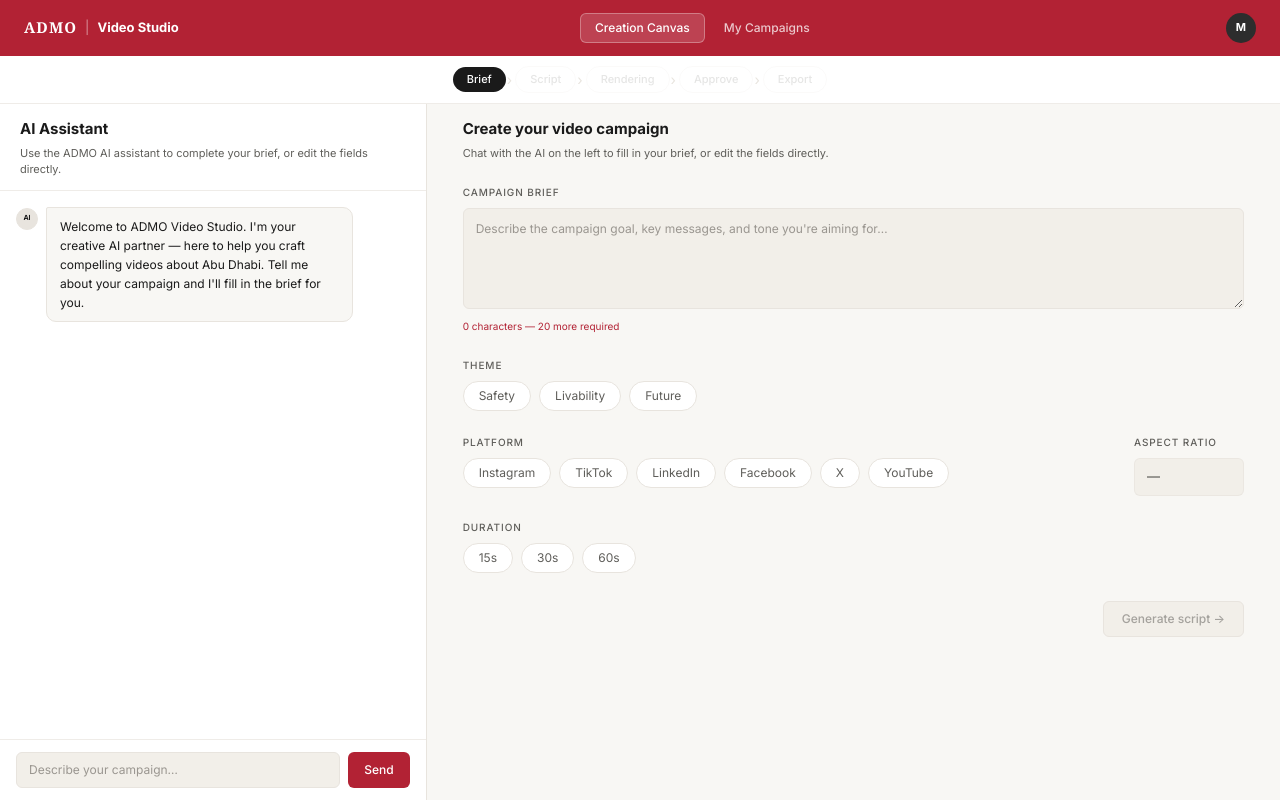
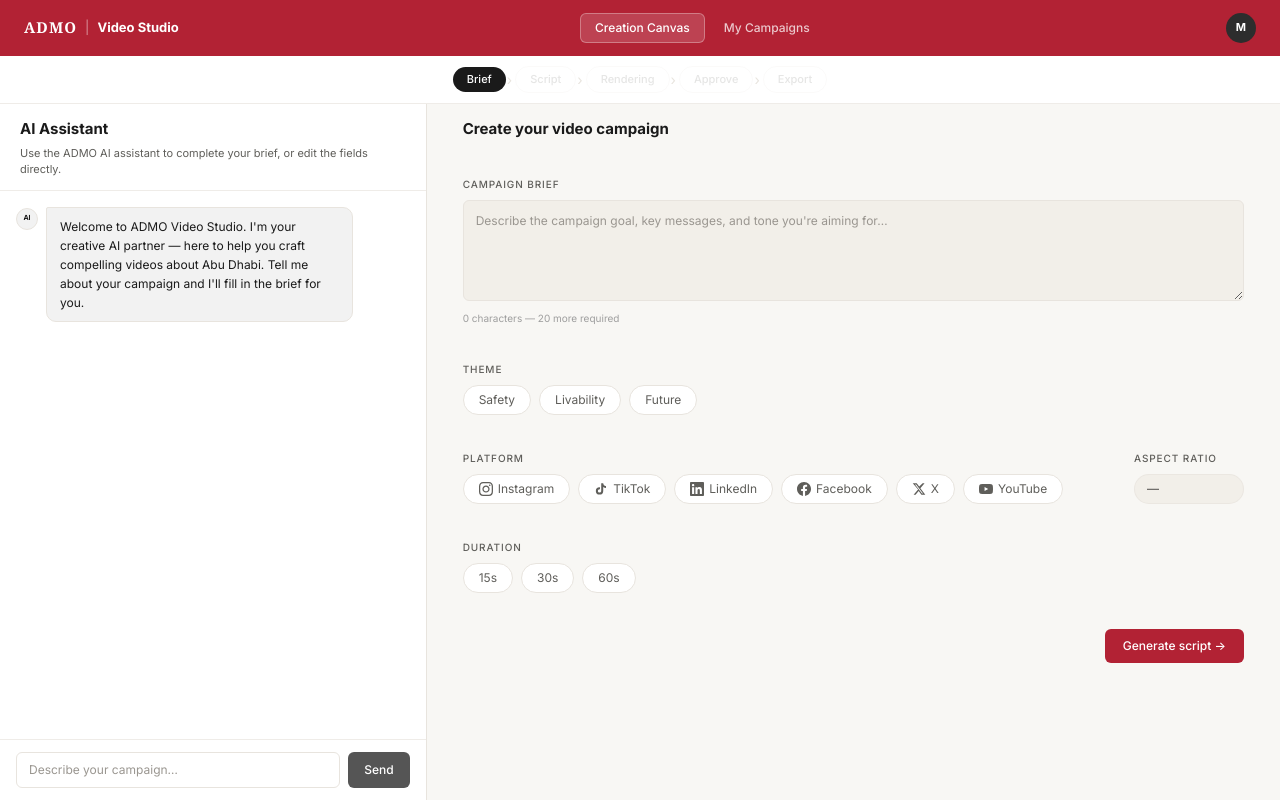
Before and after one commit to anojan-va/admo-video-studio, a Next.js app: page / in a window 1280 px wide. Built offline with nearby package versions, Linux system fonts and the light colour scheme.

Commit message:
FE changes till Approve screen

```diff
--- a/app/page.tsx
+++ b/app/page.tsx
@@ -29,6 +29,14 @@
 
 const THEMES    = ['Safety', 'Livability', 'Future'] as const
 const PLATFORMS = ['Instagram', 'TikTok', 'LinkedIn', 'Facebook', 'X', 'YouTube'] as const
+const PLATFORM_ICONS: Record<string, React.ReactNode> = {
+  Instagram: <svg width="14" height="14" viewBox="0 0 24 24" fill="currentColor"><path d="M12 2.163c3.204 0 3.584.012 4.85.07 3.252.148 4.771 1.691 4.919 4.919.058 1.265.069 1.645.069 4.849 0 3.205-.012 3.584-.069 4.849-.149 3.225-1.664 4.771-4.919 4.919-1.266.058-1.644.07-4.85.07-3.204 0-3.584-.012-4.849-.07-3.26-.149-4.771-1.699-4.919-4.92-.058-1.265-.07-1.644-.07-4.849 0-3.204.013-3.583.07-4.849.149-3.227 1.664-4.771 4.919-4.919 1.266-.057 1.645-.069 4.849-.069zm0-2.163c-3.259 0-3.667.014-4.947.072-4.358.2-6.78 2.618-6.98 6.98-.059 1.281-.073 1.689-.073 4.948 0 3.259.014 3.668.072 4.948.2 4.358 2.618 6.78 6.98 6.98 1.281.058 1.689.072 4.948.072 3.259 0 3.668-.014 4.948-.072 4.354-.2 6.782-2.618 6.979-6.98.059-1.28.073-1.689.073-4.948 0-3.259-.014-3.667-.072-4.947-.196-4.354-2.617-6.78-6.979-6.98-1.281-.059-1.69-.073-4.949-.073zm0 5.838c-3.403 0-6.162 2.759-6.162 6.162s2.759 6.163 6.162 6.163 6.162-2.759 6.162-6.163c0-3.403-2.759-6.162-6.162-6.162zm0 10.162c-2.209 0-4-1.79-4-4 0-2.209 1.791-4 4-4s4 1.791 4 4c0 2.21-1.791 4-4 4zm6.406-11.845c-.796 0-1.441.645-1.441 1.44s.645 1.44 1.441 1.44c.795 0 1.439-.645 1.439-1.44s-.644-1.44-1.439-1.44z"/></svg>,
+  TikTok:    <svg width="14" height="14" viewBox="0 0 24 24" fill="currentColor"><path d="M19.59 6.69a4.83 4.83 0 01-3.77-4.25V2h-3.45v13.67a2.89 2.89 0 01-2.88 2.5 2.89 2.89 0 01-2.89-2.89 2.89 2.89 0 012.89-2.89c.28 0 .54.04.79.1V9.01a6.33 6.33 0 00-.79-.05 6.34 6.34 0 00-6.34 6.34 6.34 6.34 0 006.34 6.34 6.34 6.34 0 006.33-6.34V8.69a8.17 8.17 0 004.77 1.52V6.76a4.85 4.85 0 01-1-.07z"/></svg>,
+  LinkedIn:  <svg width="14" height="14" viewBox="0 0 24 24" fill="currentColor"><path d="M20.447 20.452h-3.554v-5.569c0-1.328-.027-3.037-1.852-3.037-1.853 0-2.136 1.445-2.136 2.939v5.667H9.351V9h3.414v1.561h.046c.477-.9 1.637-1.85 3.37-1.85 3.601 0 4.267 2.37 4.267 5.455v6.286zM5.337 7.433c-1.144 0-2.063-.926-2.063-2.065 0-1.138.92-2.063 2.063-2.063 1.14 0 2.064.925 2.064 2.063 0 1.139-.925 2.065-2.064 2.065zm1.782 13.019H3.555V9h3.564v11.452zM22.225 0H1.771C.792 0 0 .774 0 1.729v20.542C0 23.227.792 24 1.771 24h20.451C23.2 24 24 23.227 24 22.271V1.729C24 .774 23.2 0 22.222 0h.003z"/></svg>,
+  Facebook:  <svg width="14" height="14" viewBox="0 0 24 24" fill="currentColor"><path d="M24 12.073c0-6.627-5.373-12-12-12s-12 5.373-12 12c0 5.99 4.388 10.954 10.125 11.854v-8.385H7.078v-3.47h3.047V9.43c0-3.007 1.792-4.669 4.533-4.669 1.312 0 2.686.235 2.686.235v2.953H15.83c-1.491 0-1.956.925-1.956 1.874v2.25h3.328l-.532 3.47h-2.796v8.385C19.612 23.027 24 18.062 24 12.073z"/></svg>,
+  X:         <svg width="14" height="14" viewBox="0 0 24 24" fill="currentColor"><path d="M18.244 2.25h3.308l-7.227 8.26 8.502 11.24H16.17l-4.714-6.231-5.401 6.231H2.745l7.73-8.835L1.254 2.25H8.08l4.253 5.622zm-1.161 17.52h1.833L7.084 4.126H5.117z"/></svg>,
+  YouTube:   <svg width="14" height="14" viewBox="0 0 24 24" fill="currentColor"><path d="M23.498 6.186a3.016 3.016 0 00-2.122-2.136C19.505 3.545 12 3.545 12 3.545s-7.505 0-9.377.505A3.017 3.017 0 00.502 6.186C0 8.07 0 12 0 12s0 3.93.502 5.814a3.016 3.016 0 002.122 2.136c1.871.505 9.376.505 9.376.505s7.505 0 9.377-.505a3.015 3.015 0 002.122-2.136C24 15.93 24 12 24 12s0-3.93-.502-5.814zM9.545 15.568V8.432L15.818 12l-6.273 3.568z"/></svg>,
+}
 const DURATIONS = ['15s', '30s', '60s'] as const
 const STAGE_LBL = ['Brief', 'Script', 'Rendering', 'Approve', 'Export'] as const
 
@@ -57,15 +65,17 @@
   )
 }
 
-function SelectPill({ children, on, onClick }: { children: React.ReactNode; on: boolean; onClick: () => void }) {
+function SelectPill({ children, on, onClick, icon }: { children: React.ReactNode; on: boolean; onClick: () => void; icon?: React.ReactNode }) {
   return (
     <button onClick={onClick} style={{
       padding: '5px 15px', borderRadius: 20, fontSize: 12, fontWeight: 400,
-      background: on ? T1 : S1,
+      background: on ? '#C8923A' : S1,
       color:      on ? '#FFFFFF' : T2,
-      border:     on ? `1px solid ${T1}` : `1px solid ${BORDER}`,
+      border:     on ? `1px solid #C8923A` : `1px solid ${BORDER}`,
       cursor: 'pointer', transition: 'all 0.3s',
+      display: 'inline-flex', alignItems: 'center', gap: 5,
     }}>
+      {icon}
       {children}
     </button>
   )
@@ -101,14 +111,16 @@
   )
 }
 
-type BadgeVariant = 'default'|'tag'|'success'|'muted'
+type BadgeVariant = 'default'|'tag'|'success'|'muted'|'amber'|'beige'
 
 function Badge({ text, variant = 'default' }: { text: string; variant?: BadgeVariant }) {
   const cfgs: Record<BadgeVariant, { bg: string; color: string; border: string }> = {
-    default: { bg: S2,                           color: T2,    border: BORDER },
-    tag:     { bg: 'rgba(178,34,52,0.07)',       color: RED,   border: 'rgba(178,34,52,0.22)' },
-    success: { bg: 'rgba(30,123,52,0.09)',       color: GREEN, border: 'rgba(30,123,52,0.25)' },
-    muted:   { bg: 'rgba(26,26,26,0.05)',        color: T2,    border: BLIGHT },
+    default: { bg: S2,                           color: T2,       border: BORDER },
+    tag:     { bg: 'rgba(178,34,52,0.07)',       color: RED,      border: 'rgba(178,34,52,0.22)' },
+    success: { bg: 'rgba(30,123,52,0.09)',       color: GREEN,    border: 'rgba(30,123,52,0.25)' },
+    muted:   { bg: 'rgba(26,26,26,0.05)',        color: T2,       border: BLIGHT },
+    amber:   { bg: '#C8923A',                    color: '#FFFFFF', border: '#C8923A' },
+    beige:   { bg: '#F0EBE3',                    color: '#2D2D2D', border: '#F0EBE3' },
   }
   const c = cfgs[variant]
   return (
@@ -254,7 +266,7 @@
           <div key={i} style={{ display: 'flex', justifyContent: m.role === 'user' ? 'flex-end' : 'flex-start', alignItems: 'flex-start', gap: 8 }}>
             {m.role === 'ai' && (
               <div style={{
-                width: 22, height: 22, borderRadius: '50%', background: BORDER,
+                width: 22, height: 22, borderRadius: '50%', background: '#F2F2F2',
                 display: 'flex', alignItems: 'center', justifyContent: 'center',
                 fontSize: 7, fontWeight: 700, color: T1, flexShrink: 0, marginTop: 1,
                 border: `1px solid ${BORDER}`,
@@ -265,7 +277,7 @@
             <div style={{
               maxWidth: '78%', padding: '9px 13px',
               borderRadius: m.role === 'ai' ? '2px 10px 10px 10px' : '10px 2px 10px 10px',
-              background: m.role === 'ai' ? BG : '#DADADA',
+              background: m.role === 'ai' ? '#F2F2F2' : '#D0D0D0',
               border: `1px solid ${BORDER}`,
               fontSize: 12, lineHeight: 1.6,
               color: T1,
@@ -287,7 +299,7 @@
         {loading && (
           <div style={{ display: 'flex', alignItems: 'flex-start', gap: 8 }}>
             <div style={{
-              width: 22, height: 22, borderRadius: '50%', background: BORDER,
+              width: 22, height: 22, borderRadius: '50%', background: '#BDBDBD',
               display: 'flex', alignItems: 'center', justifyContent: 'center',
               fontSize: 7, fontWeight: 700, color: T1, flexShrink: 0, marginTop: 1,
               border: `1px solid ${BORDER}`,
@@ -296,7 +308,7 @@
             </div>
             <div style={{
               padding: '9px 13px', borderRadius: '2px 10px 10px 10px',
-              background: BG, border: `1px solid ${BORDER}`,
+              background: '#F2F2F2', border: `1px solid ${BORDER}`,
               fontSize: 12, color: T2, fontStyle: 'italic',
             }}>
               Thinking…
@@ -315,13 +327,13 @@
           placeholder="Describe your campaign…"
           disabled={loading}
           style={{
-            flex: 1, background: S2, border: `1px solid ${BORDER}`,
+            flex: 1, background: '#FFFFFF', border: `1px solid ${BORDER}`,
             borderRadius: 6, padding: '8px 12px', fontSize: 12, color: T1,
             opacity: loading ? 0.6 : 1,
           }}
         />
         <button onClick={submit} disabled={loading} style={{
-          padding: '8px 16px', borderRadius: 6, background: RED,
+          padding: '8px 16px', borderRadius: 6, background: '#555555',
           color: '#FFFFFF', border: 'none', fontSize: 12, fontWeight: 500,
           cursor: loading ? 'not-allowed' : 'pointer',
           opacity: loading ? 0.6 : 1,
@@ -345,15 +357,20 @@
   onGenerate: () => void
   generating: boolean
 }) {
+  const [triedSubmit, setTriedSubmit] = useState(false)
   const valid = data.brief.length >= 20 && !!data.theme && !!data.platform && !!data.duration
 
+  const handleGenerate = () => {
+    setTriedSubmit(true)
+    if (valid) onGenerate()
+  }
+
   return (
-    <div style={{ height: '100%', overflowY: 'auto', padding: '14px 36px 32px', display: 'flex', flexDirection: 'column', gap: 24 }}>
+    <div style={{ height: '100%', overflowY: 'auto', padding: '14px 36px 32px', display: 'flex', flexDirection: 'column', gap: 36 }}>
       <div>
-        <h1 style={{ fontSize: 15, fontWeight: 700, color: T1, margin: 0, marginBottom: 4 }}>
+        <h1 style={{ fontSize: 15, fontWeight: 700, color: T1, margin: 0 }}>
           Create your video campaign
         </h1>
-        <p style={{ fontSize: 11, color: T2 }}>Chat with the AI on the left to fill in your brief, or edit the fields directly.</p>
       </div>
 
       <div>
@@ -369,7 +386,7 @@
             resize: 'vertical', lineHeight: 1.65,
           }}
         />
-        <div style={{ fontSize: 10, marginTop: 4, color: data.brief.length >= 20 ? T2 : RED }}>
+        <div style={{ fontSize: 10, marginTop: 4, color: (triedSubmit && data.brief.length < 20) ? RED : '#9E9E9E' }}>
           {data.brief.length} characters
           {data.brief.length < 20 ? ` — ${20 - data.brief.length} more required` : '  ✓'}
         </div>
@@ -384,20 +401,18 @@
         </div>
       </div>
 
-      <div style={{ display: 'flex', gap: 24, alignItems: 'flex-start' }}>
-        <div style={{ flex: 1 }}>
+      <div style={{ position: 'relative', paddingRight: 134 }}>
         <FieldLabel>Platform</FieldLabel>
         <div style={{ display: 'flex', flexWrap: 'wrap', gap: 8 }}>
           {PLATFORMS.map(p => (
-              <SelectPill key={p} on={data.platform === p} onClick={() => set({ ...data, platform: p })}>{p}</SelectPill>
+            <SelectPill key={p} on={data.platform === p} onClick={() => set({ ...data, platform: p })} icon={PLATFORM_ICONS[p]}>{p}</SelectPill>
           ))}
         </div>
-        </div>
-        <div style={{ width: 110, flexShrink: 0 }}>
+        <div style={{ position: 'absolute', top: 0, right: 0, width: 110 }}>
           <FieldLabel>Aspect Ratio</FieldLabel>
           <div style={{
-            background: S2, border: `1px solid ${BLIGHT}`, borderRadius: 6,
-            padding: '8px 12px', fontSize: 13, fontWeight: 500,
+            background: S2, border: `1px solid ${BLIGHT}`, borderRadius: 20,
+            padding: '5px 12px', fontSize: 12, fontWeight: 500,
             color: data.platform ? T1 : T2,
           }}>
             {ar(data.platform)}
@@ -417,8 +432,8 @@
         </div>
       </div>
 
-      <div style={{ display: 'flex', justifyContent: 'flex-end', paddingTop: 4 }}>
-        <ActionBtn onClick={onGenerate} disabled={!valid || generating}>
+      <div style={{ display: 'flex', justifyContent: 'flex-end' }}>
+        <ActionBtn onClick={handleGenerate} disabled={generating}>
           {generating ? 'Generating script…' : 'Generate script →'}
         </ActionBtn>
       </div>
@@ -440,39 +455,29 @@
   generating: boolean
 }) {
   return (
-    <div style={{ height: '100%', overflowY: 'auto', padding: '32px 36px', display: 'flex', flexDirection: 'column', gap: 24 }}>
-      <div style={{ display: 'flex', alignItems: 'flex-start', justifyContent: 'space-between', gap: 16 }}>
+    <div style={{ height: '100%', overflowY: 'auto', padding: '14px 36px 32px', display: 'flex', flexDirection: 'column', gap: 24 }}>
       <div>
-          <h1 style={{ fontFamily: 'Georgia, "Times New Roman", serif', fontSize: 22, fontWeight: 400, color: T1, marginBottom: 10 }}>
+        <h1 style={{ fontSize: 15, fontWeight: 700, color: T1, margin: 0 }}>
           Your AI-Generated Script
         </h1>
-          <div style={{ display: 'flex', flexWrap: 'wrap', gap: 6 }}>
-            {[brief.theme, brief.platform, brief.duration, scenes.length ? `${scenes.length} scenes` : ''].filter(Boolean).map((tag, i) => (
-              <Badge key={i} text={tag} variant="tag" />
-            ))}
-          </div>
-        </div>
-        <div style={{ display: 'flex', gap: 8, flexShrink: 0 }}>
-          <ActionBtn variant="ghost" onClick={onRegenerate} disabled={generating}>
-            {generating ? 'Regenerating…' : 'Regenerate'}
-          </ActionBtn>
-          <ActionBtn onClick={next} disabled={generating || scenes.length === 0}>
-            Confirm & render →
-          </ActionBtn>
-        </div>
       </div>
 
-      <Card>
+      <Card style={{ background: S2 }}>
         <FieldLabel>Full Voiceover</FieldLabel>
         {generating ? (
           <div style={{ padding: '24px 0', fontSize: 12, color: T2, fontStyle: 'italic' }}>
             Generating script…
           </div>
         ) : (
-          <p style={{ fontFamily: 'Georgia, "Times New Roman", serif', fontSize: 14, lineHeight: 1.85, color: T1, whiteSpace: 'pre-wrap', marginTop: 4 }}>
+          <p style={{ fontSize: 12, lineHeight: 1.6, color: T1, whiteSpace: 'pre-wrap', marginTop: 4 }}>
             {script}
           </p>
         )}
+        <div style={{ display: 'flex', flexWrap: 'wrap', gap: 6, marginTop: 16 }}>
+          {[brief.theme, brief.platform, brief.duration, scenes.length ? `${scenes.length} scenes` : ''].filter(Boolean).map((tag, i) => (
+            <Badge key={i} text={tag} variant="amber" />
+          ))}
+        </div>
       </Card>
 
       {!generating && scenes.length > 0 && (
@@ -480,11 +485,11 @@
           <FieldLabel>Scene Breakdown</FieldLabel>
           <div style={{ display: 'flex', flexDirection: 'column', gap: 10, marginTop: 4 }}>
             {scenes.map((scene, i) => (
-              <div key={i} style={{ background: S2, border: `1px solid ${BORDER}`, borderRadius: 8, padding: '14px 16px', display: 'flex', gap: 14, alignItems: 'flex-start' }}>
+              <div key={i} style={{ background: S2, border: `1px solid ${BORDER}`, borderRadius: 8, padding: '14px 16px', display: 'flex', gap: 14, alignItems: 'center' }}>
                 <div style={{
-                  width: 28, height: 28, borderRadius: 6, background: S1, border: `1px solid ${BORDER}`,
+                  width: 28, height: 28, borderRadius: 6, background: '#E8DDD0', border: `1px solid ${BORDER}`,
                   display: 'flex', alignItems: 'center', justifyContent: 'center',
-                  fontSize: 11, fontWeight: 500, color: RED, flexShrink: 0,
+                  fontSize: 11, fontWeight: 500, color: '#2D2D2D', flexShrink: 0,
                 }}>
                   {i + 1}
                 </div>
@@ -497,6 +502,25 @@
           </div>
         </div>
       )}
+
+      <div style={{ display: 'flex', justifyContent: 'flex-end', gap: 8 }}>
+        <button
+          onClick={!generating ? onRegenerate : undefined}
+          disabled={generating}
+          style={{
+            padding: '8px 18px', borderRadius: 6, fontSize: 12, fontWeight: 500,
+            background: '#FFFFFF', color: RED, border: `1px solid ${RED}`,
+            cursor: generating ? 'not-allowed' : 'pointer',
+            transition: 'all 0.3s', whiteSpace: 'nowrap',
+            opacity: generating ? 0.5 : 1,
+          }}
+        >
+          {generating ? 'Regenerating…' : 'Regenerate'}
+        </button>
+        <ActionBtn onClick={next} disabled={generating || scenes.length === 0}>
+          Confirm & render →
+        </ActionBtn>
+      </div>
     </div>
   )
 }
@@ -593,25 +617,25 @@
   }
 
   return (
-    <div style={{ height: '100%', overflowY: 'auto', padding: '32px 36px', display: 'flex', flexDirection: 'column', gap: 24 }}>
+    <div style={{ height: '100%', overflowY: 'auto', padding: '14px 36px 32px', display: 'flex', flexDirection: 'column', gap: 24 }}>
       <div>
-        <h1 style={{ fontFamily: 'Georgia, "Times New Roman", serif', fontSize: 22, fontWeight: 400, color: T1, marginBottom: 6 }}>
+        <h1 style={{ fontSize: 15, fontWeight: 700, color: T1, margin: 0, marginBottom: 6 }}>
           {done ? 'Videos generated' : 'Generating your videos'}
         </h1>
         <p style={{ fontSize: 12, color: T2 }}>
-          {done ? 'Moving to review in a moment…' : 'n8n is processing your scenes. This may take a few minutes.'}
+          {done ? 'Moving to review in a moment…' : 'We are generating your videos. This may take a few minutes.'}
         </p>
       </div>
 
       <Card>
         <div style={{ display: 'flex', justifyContent: 'space-between', marginBottom: 12 }}>
           <span style={{ fontSize: 12, fontWeight: 500, color: T1 }}>Overall Progress</span>
-          <span style={{ fontSize: 12, fontWeight: 500, color: done ? GREEN : RED }}>{Math.round(pct)}%</span>
+          <span style={{ fontSize: 12, fontWeight: 500, color: done ? GREEN : '#C8923A' }}>{Math.round(pct)}%</span>
         </div>
         <div style={{ height: 5, background: S2, borderRadius: 3, overflow: 'hidden' }}>
           <div style={{
             height: '100%', width: `${pct}%`,
-            background: done ? GREEN : RED,
+            background: done ? GREEN : '#C8923A',
             borderRadius: 3, transition: 'width 0.6s ease',
           }} />
         </div>
@@ -634,7 +658,7 @@
               <span style={{ fontSize: 12, fontWeight: 500, color: T1 }}>Scene {i + 1}</span>
               <Badge
                 text={status === 'complete' ? 'Complete' : status === 'rendering' ? 'Rendering' : 'Pending'}
-                variant={status === 'complete' ? 'success' : status === 'rendering' ? 'tag' : 'muted'}
+                variant={status === 'complete' ? 'success' : status === 'rendering' ? 'beige' : 'muted'}
               />
             </div>
 
@@ -644,7 +668,7 @@
             }}>
               {status === 'rendering' && (
                 <div style={{
-                  width: 20, height: 20, border: `2px solid ${RED}`,
+                  width: 20, height: 20, border: `2px solid #C8923A`,
                   borderTopColor: 'transparent', borderRadius: '50%',
                   animation: 'spin 0.75s linear infinite',
                 }} />
@@ -715,14 +739,13 @@
   }
 
   return (
-    <div style={{ height: '100%', overflowY: 'auto', padding: '32px 36px', display: 'flex', flexDirection: 'column', gap: 24 }}>
+    <div style={{ height: '100%', overflowY: 'auto', padding: '14px 36px 32px', display: 'flex', flexDirection: 'column', gap: 24 }}>
 
       {/* Header */}
       <div>
-        <h1 style={{ fontFamily: 'Georgia, "Times New Roman", serif', fontSize: 22, fontWeight: 400, color: T1, marginBottom: 5 }}>
+        <h1 style={{ fontSize: 15, fontWeight: 700, color: T1, margin: 0 }}>
           Video Review
         </h1>
-        <p style={{ fontSize: 12, color: T2 }}>Review your final video — all scenes merged with voiceover.</p>
       </div>
 
       {/* Main content: video + metadata side by side */}
@@ -761,12 +784,12 @@
             <FieldLabel>Campaign Details</FieldLabel>
             <div style={{ display: 'flex', flexWrap: 'wrap', gap: 6, marginTop: 8 }}>
               {[brief.theme, brief.platform, brief.duration, ar(brief.platform)].filter(Boolean).map((tag, i) => (
-                <Badge key={i} text={tag} variant="tag" />
+                <Badge key={i} text={tag} variant="amber" />
               ))}
             </div>
           </Card>
 
-          <Card>
+          <Card style={{ background: '#E8DDD0' }}>
             <FieldLabel>Output</FieldLabel>
             <div style={{ marginTop: 8, display: 'flex', flexDirection: 'column', gap: 8 }}>
               {[
@@ -782,31 +805,21 @@
             </div>
           </Card>
 
-          {finalUrl && (
-            <Card>
-              <FieldLabel>Download</FieldLabel>
-              <a
-                href={finalUrl}
-                download
-                target="_blank"
-                rel="noreferrer"
+        </div>
+      </div>
+
+      <div style={{ display: 'flex', justifyContent: 'flex-end', gap: 8 }}>
+        <button
+          onClick={() => setShowRegen(v => !v)}
           style={{
-                  display: 'inline-block', marginTop: 8, fontSize: 12,
-                  color: RED, textDecoration: 'none', fontWeight: 500,
+            padding: '8px 18px', borderRadius: 6, fontSize: 12, fontWeight: 500,
+            background: '#FFFFFF', color: RED, border: `1px solid ${RED}`,
+            cursor: 'pointer', transition: 'all 0.3s', whiteSpace: 'nowrap',
           }}
         >
-                ↓ Download final.mp4
-              </a>
-            </Card>
-          )}
-
-          <div style={{ marginTop: 'auto', paddingTop: 8, display: 'flex', gap: 10 }}>
+          {showRegen ? 'Cancel' : '↺ Regenerate'}
+        </button>
         <ActionBtn onClick={next}>Approve &amp; Export →</ActionBtn>
-            <ActionBtn variant="ghost" onClick={() => setShowRegen(v => !v)}>
-              {showRegen ? 'Cancel' : '↺ Regenerate'}
-            </ActionBtn>
-          </div>
-        </div>
       </div>
 
       {/* Regenerate panel */}
@@ -961,7 +974,7 @@
         </Card>
       )}
 
-      <Card>
+      <Card style={{ background: '#E8DDD0' }}>
         <FieldLabel>Shareable Review Link</FieldLabel>
         <div style={{ display: 'flex', gap: 10, alignItems: 'center', marginTop: 6 }}>
           <div style={{
@@ -984,23 +997,7 @@
         <div style={{ fontSize: 10, color: T2, marginTop: 7 }}>Expires in 30 days · Password protected</div>
       </Card>
 
-      <Card>
-        <FieldLabel>Download</FieldLabel>
-        <p style={{ fontSize: 12, color: T2, marginBottom: 14, marginTop: 4 }}>
-          Download all {sceneCount} scenes as a bundled package optimised for {brief.platform || 'Instagram'} ({ar(brief.platform || 'Instagram')}, 1080p).
-        </p>
-        <button onClick={download} style={{
-          padding: '11px 32px', borderRadius: 6, fontSize: 13, fontWeight: 500,
-          background: downloaded ? 'rgba(30,123,52,0.09)' : RED,
-          color: downloaded ? GREEN : '#FFFFFF',
-          border: downloaded ? `1px solid rgba(30,123,52,0.28)` : 'none',
-          cursor: 'pointer', transition: 'all 0.3s',
-        }}>
-          {downloaded ? '✓ Downloaded' : 'Download package →'}
-        </button>
-      </Card>
-
-      <Card>
+      <Card style={{ background: '#E8DDD0' }}>
         <FieldLabel>Campaign Summary</FieldLabel>
         <div style={{ display: 'flex', alignItems: 'center', gap: 16, marginTop: 10 }}>
           <div style={{
```
Also changed, not shown: 1 other file (tests, documents, lock files or other folders). Lines whose indentation alone changed are shown as unchanged.
